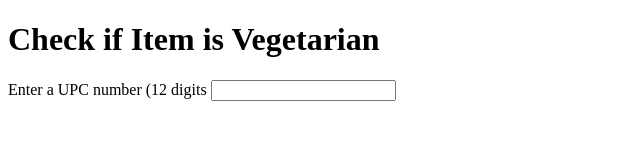
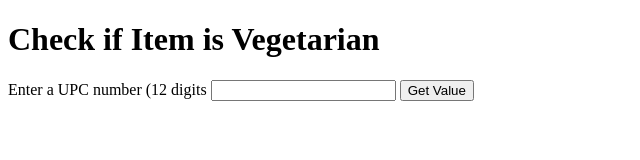
Before and after one commit to 1x55/plant_plate, a plain HTML site: page index.html in a window 1280 px wide. Shown: the whole page, without its empty margins (0-640 px from the left). Drawn offline with Linux system fonts and the light colour scheme; files that its build step writes are made by us from their sources.

Commit message:
added submit button

```diff
--- a/index.html
+++ b/index.html
@@ -11,8 +11,13 @@
 
     <h1>Check if Item is Vegetarian</h1>
 
+    <!-- input box -->
     <label for="barcode">Enter a UPC number (12 digits</label>
     <input type="number" id="barcode name="barcode>
+
+    <button type="button" onClick = "getFetch();">Get Value
+
+    </button>
 
     <script> type="text/javascript" src="js/main.js"</script>
 </body>
```
